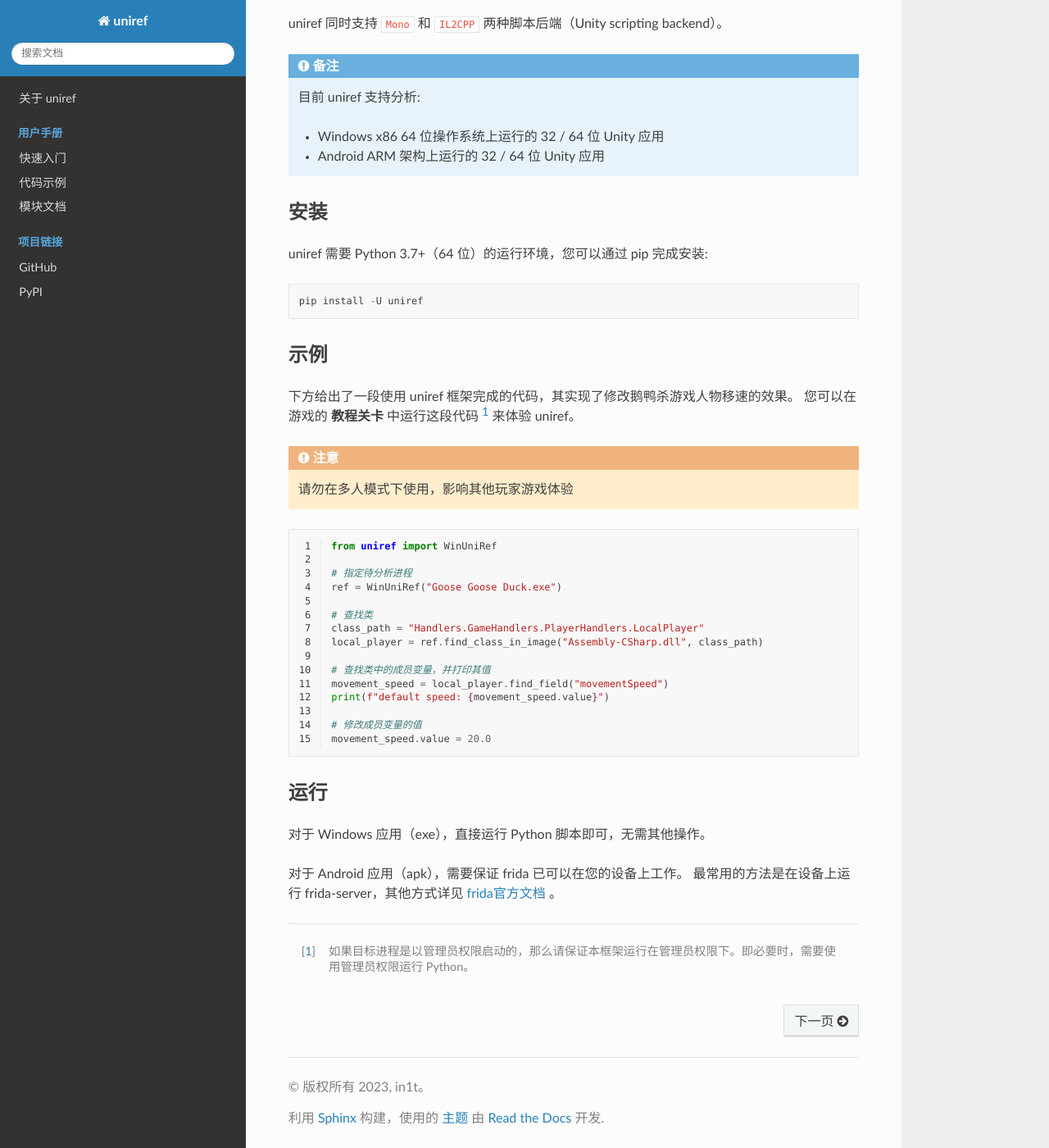
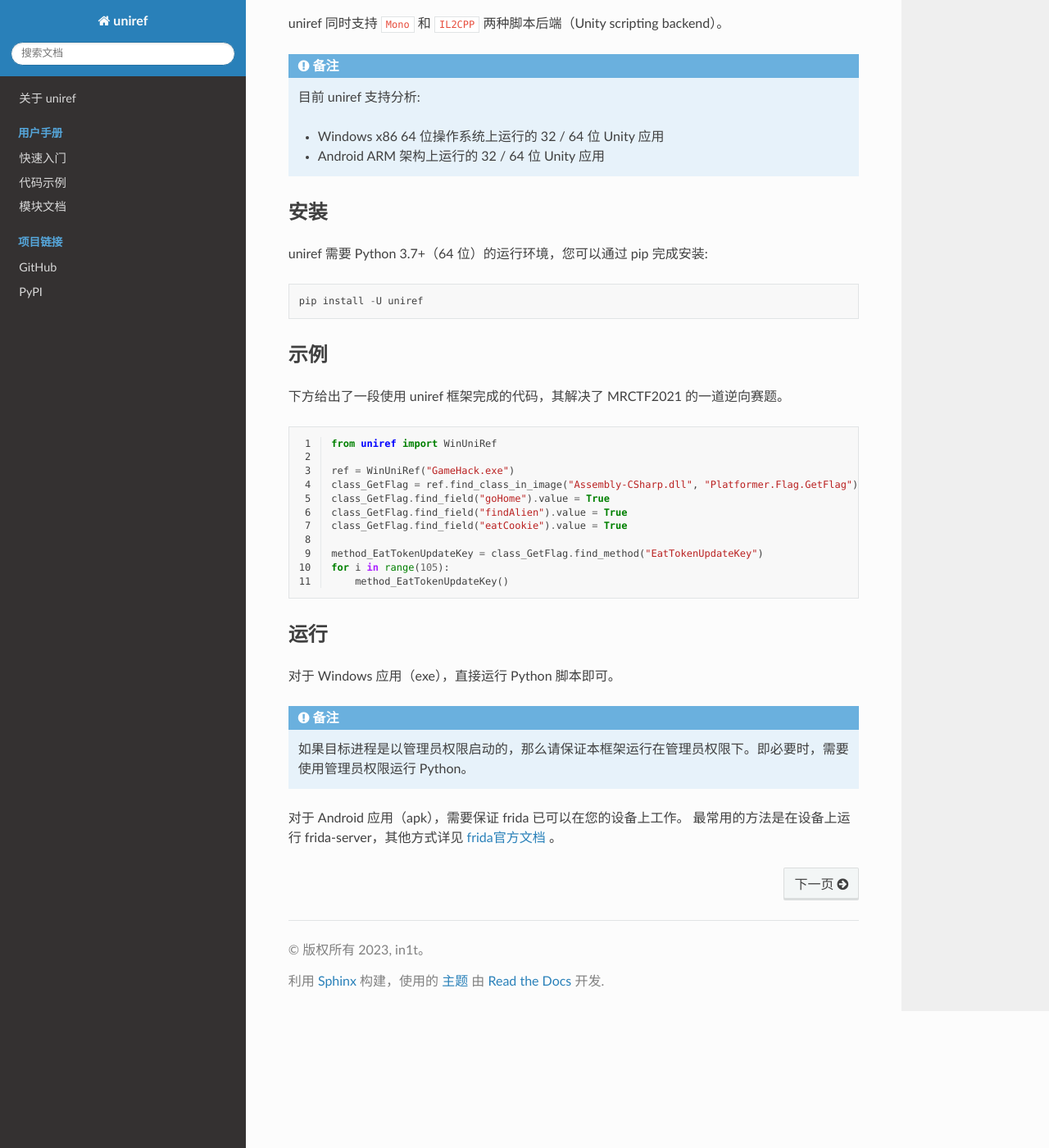
Before and after one commit to in1nit1t/uniref, a Sphinx documentation site: the page built from docs/source/index.rst, in a window 1280 px wide and 1400 px high, scrolled down 244 px. Shown: the whole window at 82% size. Built offline with Sphinx 7.4.7 and the Read the Docs theme 2.0.0, drawn with Linux system fonts in a browser that asks for light colours.

```diff
--- a/docs/source/index.rst
+++ b/docs/source/index.rst
@@ -25,37 +25,32 @@ uniref 需要 Python 3.7+（64 位）的运行环境，您可以通过 pip 完
 示例
 ------------
 
-下方给出了一段使用 uniref 框架完成的代码，其实现了修改鹅鸭杀游戏人物移速的效果。
-您可以在游戏的 **教程关卡** 中运行这段代码 [1]_ 来体验 uniref。
-
-.. attention::
-    请勿在多人模式下使用，影响其他玩家游戏体验
-
+下方给出了一段使用 uniref 框架完成的代码，其解决了 MRCTF2021 的一道逆向赛题。
 
 .. code-block:: python
     :linenos:
 
     from uniref import WinUniRef
 
-    # 指定待分析进程
-    ref = WinUniRef("Goose Goose Duck.exe")
+    ref = WinUniRef("GameHack.exe")
+    class_GetFlag = ref.find_class_in_image("Assembly-CSharp.dll", "Platformer.Flag.GetFlag")
+    class_GetFlag.find_field("goHome").value = True
+    class_GetFlag.find_field("findAlien").value = True
+    class_GetFlag.find_field("eatCookie").value = True
 
-    # 查找类
-    class_path = "Handlers.GameHandlers.PlayerHandlers.LocalPlayer"
-    local_player = ref.find_class_in_image("Assembly-CSharp.dll", class_path)
-
-    # 查找类中的成员变量，并打印其值
-    movement_speed = local_player.find_field("movementSpeed")
-    print(f"default speed: {movement_speed.value}")
-
-    # 修改成员变量的值
-    movement_speed.value = 20.0
+    method_EatTokenUpdateKey = class_GetFlag.find_method("EatTokenUpdateKey")
+    for i in range(105):
+        method_EatTokenUpdateKey()
 
 
 运行
 ------------
 
-对于 Windows 应用（exe），直接运行 Python 脚本即可，无需其他操作。
+对于 Windows 应用（exe），直接运行 Python 脚本即可。
+
+.. note::
+    如果目标进程是以管理员权限启动的，那么请保证本框架运行在管理员权限下。即必要时，需要使用管理员权限运行 Python。
+
 
 对于 Android 应用（apk），需要保证 frida 已可以在您的设备上工作。
 最常用的方法是在设备上运行 frida-server，其他方式详见 `frida官方文档 <https://frida.re/docs/modes/>`_ 。
@@ -83,8 +78,3 @@ uniref 需要 Python 3.7+（64 位）的运行环境，您可以通过 pip 完
 
     GitHub <https://github.com/in1nit1t/uniref>
     PyPI <https://pypi.org/project/uniref/>
-
-
------
-
-.. [1] 如果目标进程是以管理员权限启动的，那么请保证本框架运行在管理员权限下。即必要时，需要使用管理员权限运行 Python。
```
Also changed, not shown: README.en.md (+10 -19 lines), README.md (+11 -20 lines).
